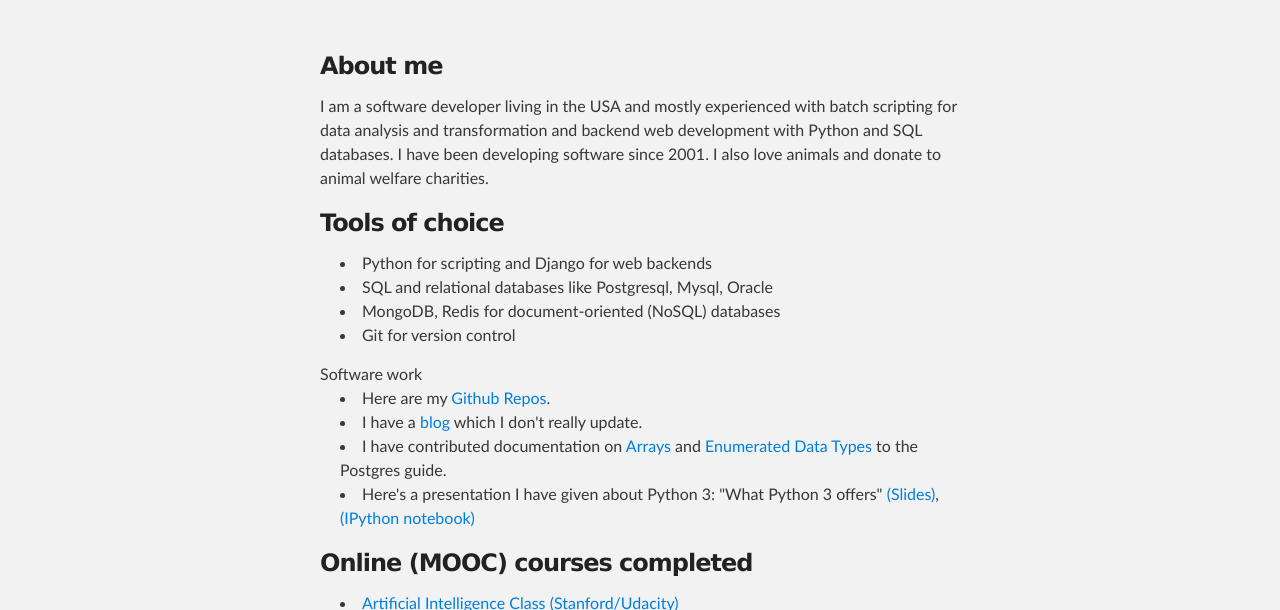
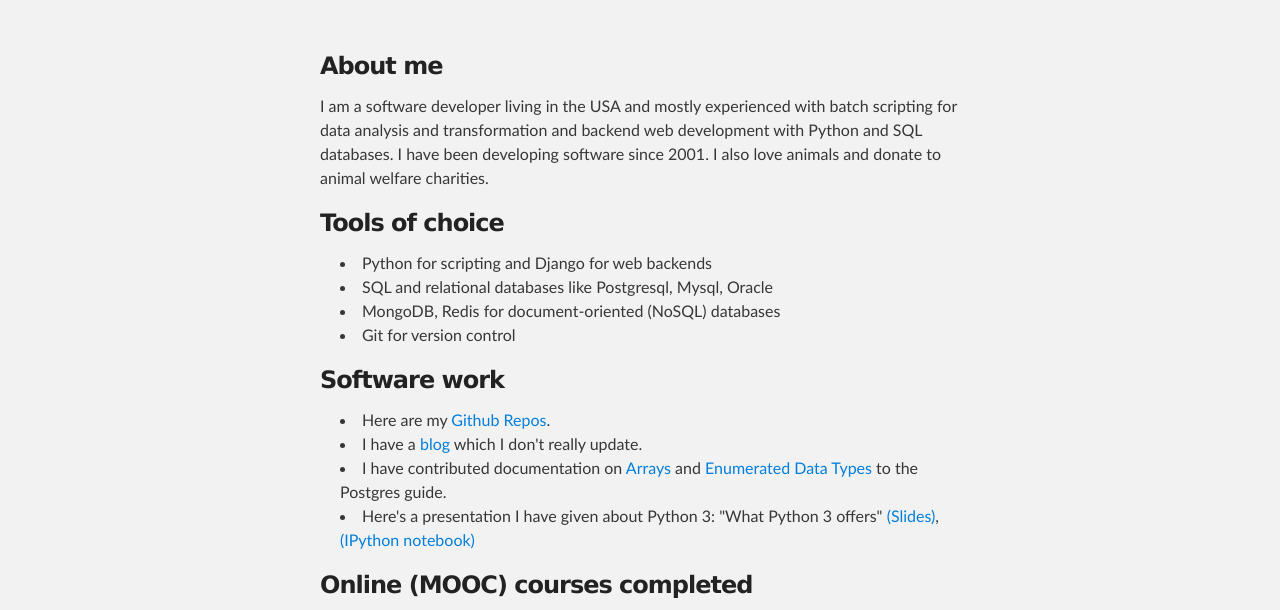
Before and after one commit to cgopalan/cgopalan.github.io, a plain HTML site: page index.html in a window 1280 px wide. Shown: the part 212-822 px from the top of the page. Drawn offline with Linux system fonts and the light colour scheme.

Commit message:
Forgot h3 tag

```diff
--- a/index.html
+++ b/index.html
@@ -42,7 +42,7 @@
  <li>Git for version control</li>
 </ul>
 
-<a name="work" class="anchor" href="#work"><span class="octicon octicon-link"></span></a>Software work</h3>
+<h3><a name="work" class="anchor" href="#work"><span class="octicon octicon-link"></span></a>Software work</h3>
 
 <ul>
  <li>Here are my <a href="https://github.com/cgopalan">Github Repos</a>.</li>
```
